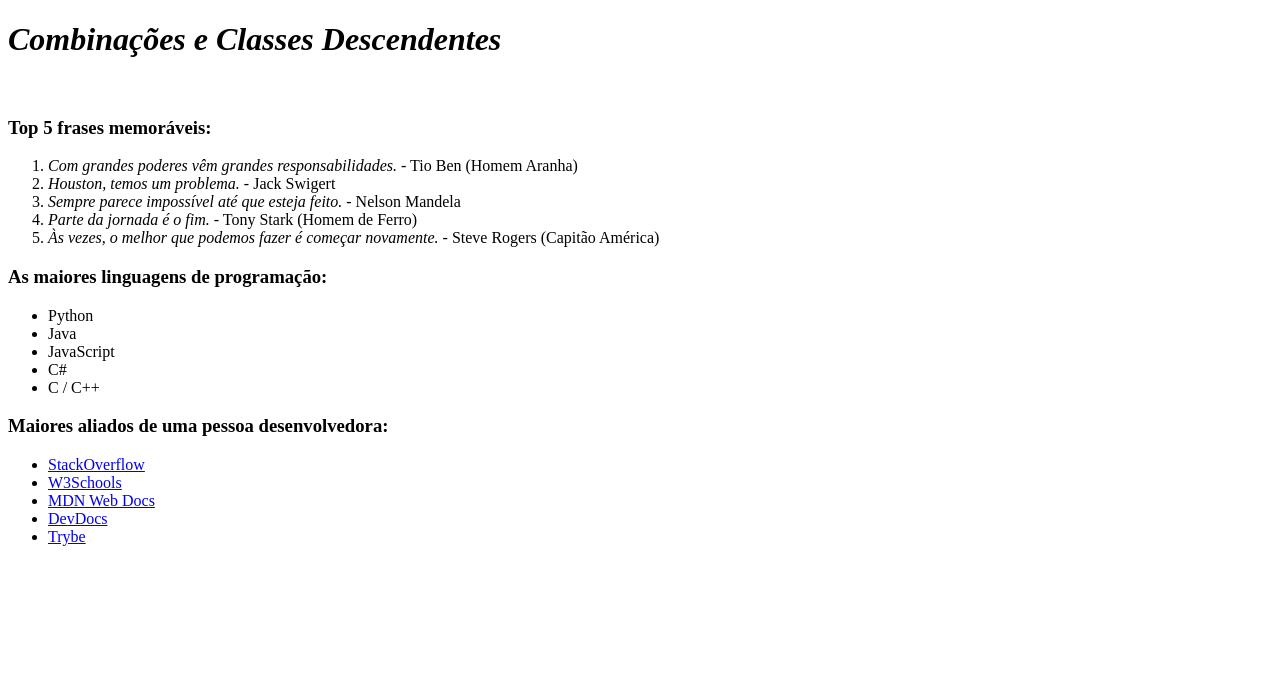
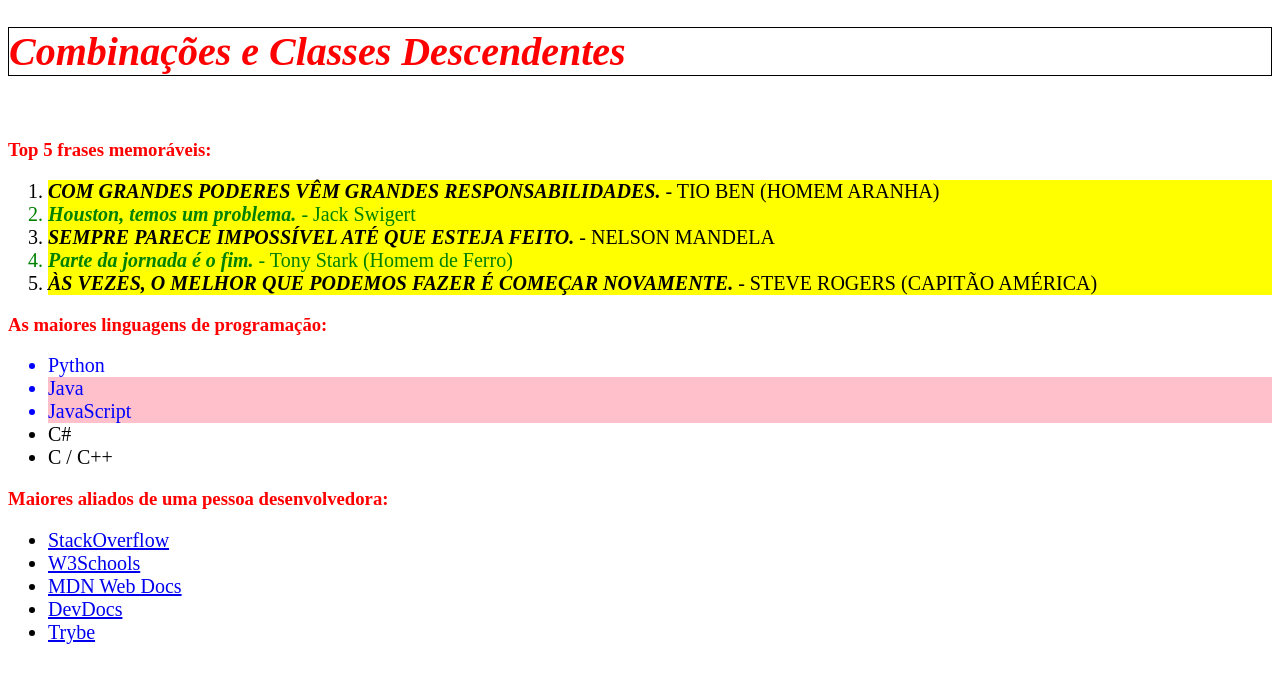
Before and after one commit to Thiago-sLira/Trybe-Estudos, a plain HTML site: page 3.Bloco-Introdução-HTML-CSS/3.HTML-CSS-Seletores-e-posicionamento/index5.html in a window 1280 px wide. Drawn offline with Linux system fonts and the light colour scheme.

Commit message:
Finalizado os exercicios

```diff
--- a/3.Bloco-Introdução-HTML-CSS/3.HTML-CSS-Seletores-e-posicionamento/index5.html
+++ b/3.Bloco-Introdução-HTML-CSS/3.HTML-CSS-Seletores-e-posicionamento/index5.html
@@ -1,33 +1,36 @@
 <!DOCTYPE html>
 <html lang="pt-br">
+
 <head>
   <meta charset="UTF-8">
-    <link rel="stylesheet" href="style.css">
+  <link rel="stylesheet" href="style5.css">
   <title>#GoTrybe</title>
 </head>
+
 <body>
   <h1><em>Combinações e Classes Descendentes</em></h1>
   <br />
   <h3>Top 5 frases memoráveis:</h3>
   <ol>
-      <li><em>Com grandes poderes vêm grandes responsabilidades.</em> - Tio Ben (Homem Aranha)</li>
-      <li><em>Houston, temos um problema.</em> - Jack Swigert</li>
-      <li><em>Sempre parece impossível até que esteja feito.</em> - Nelson Mandela</li>
-      <li><em>Parte da jornada é o fim.</em> - Tony Stark (Homem de Ferro)</li>
-      <li><em>Às vezes, o melhor que podemos fazer é começar novamente.</em> - Steve Rogers (Capitão América)</li>
+    <li class="impar"><em>Com grandes poderes vêm grandes responsabilidades.</em> - Tio Ben (Homem Aranha)</li>
+    <li class="par"><em>Houston, temos um problema.</em> - Jack Swigert</li>
+    <li class="impar"><em>Sempre parece impossível até que esteja feito.</em> - Nelson Mandela</li>
+    <li class="par"><em>Parte da jornada é o fim.</em> - Tony Stark (Homem de Ferro)</li>
+    <li class="impar"><em>Às vezes, o melhor que podemos fazer é começar novamente.</em> - Steve Rogers (Capitão
+      América)</li>
   </ol>
   <h3>As maiores linguagens de programação:</h3>
   <ul>
-      <li>Python</li>
-      <li>Java</li>
-      <li>JavaScript</li>
+    <li class="language">Python</li>
+    <li class="language java">Java</li>
+    <li class="language java">JavaScript</li>
     <li>C#</li>
     <li>C / C++</li>
   </ul>
   <h3>Maiores aliados de uma pessoa desenvolvedora:</h3>
-    <ul>
+  <ul class="link">
     <li>
-        <a href="https://pt.stackoverflow.com/" target="_blank">StackOverflow</a>
+      <a class="link" href="https://pt.stackoverflow.com/" target="_blank">StackOverflow</a>
     </li>
     <li>
       <a href="https://www.w3schools.com/" target="_blank">W3Schools</a>
@@ -43,4 +46,5 @@
     </li>
   </ul>
 </body>
+
 </html>
--- a/3.Bloco-Introdução-HTML-CSS/3.HTML-CSS-Seletores-e-posicionamento/style5.css
+++ b/3.Bloco-Introdução-HTML-CSS/3.HTML-CSS-Seletores-e-posicionamento/style5.css
@@ -0,0 +1,41 @@
+ol li {
+    background-color: yellow;
+}
+
+.par {
+    color: green;
+}
+
+.impar {
+    text-transform: uppercase;
+}
+
+h1, h3 {
+    color: red;
+}
+
+h1 {
+    font-size: 40px;
+    border: 1px solid black;
+}
+
+li {
+    font-size: 20px;
+}
+
+li em {
+    font-weight: 600;
+}
+
+.language {
+    color: blue;
+}
+
+.java {
+    background-color: pink;
+}
+
+link:hover {
+    font-weight: 600;
+    color: white;
+}
```
Lines whose indentation alone changed are shown as unchanged.
